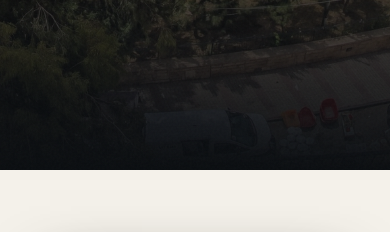
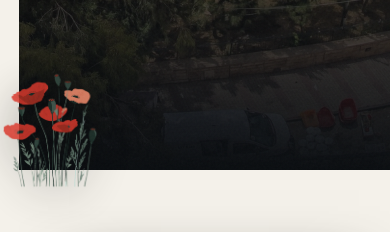
Before and after one commit to Kakarot-knb/balda-tayba, a Next.js app: page /baldatayba in a window 390 px wide. Shown: the part 674-906 px from the top of the page. Built offline with nearby package versions, Linux system fonts and the light colour scheme.

Commit message:
Fix hero poster section poppy flower responsive overlap

```diff
--- a/components/sections/HeroSection.tsx
+++ b/components/sections/HeroSection.tsx
@@ -18,7 +18,7 @@ export default function HeroSection() {
       <div className="container mx-auto px-6 md:px-12 lg:px-24 w-full flex-1 flex flex-col justify-center relative z-10 pt-16 pb-16 md:pt-24 md:pb-24 lg:pt-0 lg:pb-0">
 
         {/* Centered Content */}
-        <div className="w-full max-w-5xl mx-auto flex flex-col justify-center items-center flex-1 z-20 relative px-4">
+        <div className="w-full max-w-5xl mx-auto flex flex-col justify-center items-center flex-1 z-30 relative px-4">
 
           {/* Logo Container */}
           <motion.div
@@ -48,6 +48,32 @@ export default function HeroSection() {
 
         </div>
       </div>
+
+      {/* Decorative Poppy - Bottom Left */}
+      <motion.div
+        className="absolute z-20 pointer-events-none"
+        initial={{ opacity: 0, x: -30, y: 30 }}
+        animate={{ opacity: 1, x: 0, y: 0 }}
+        transition={{ duration: 1.5, delay: 0.5, ease: [0.16, 1, 0.3, 1] }}
+        style={{
+          // On mobile, push it slightly off-screen to avoid text collision,
+          // on desktop it rests naturally at the bottom left.
+          bottom: 'clamp(-40px, -5vw, 0px)',
+          left: 'clamp(-40px, -5vw, 0px)',
+          // Scale smoothly. On a 320px screen, 100px is small enough not to overlap centered text.
+          width: 'clamp(100px, 20vw, 450px)',
+          transformOrigin: 'bottom left',
+        }}
+      >
+        <Image
+          src="/images/poppy/1.png"
+          alt=""
+          width={500}
+          height={800}
+          className="w-full h-auto object-contain drop-shadow-[0_10px_20px_rgba(0,0,0,0.5)] opacity-85"
+          priority
+        />
+      </motion.div>
     </section>
   );
 }
```
